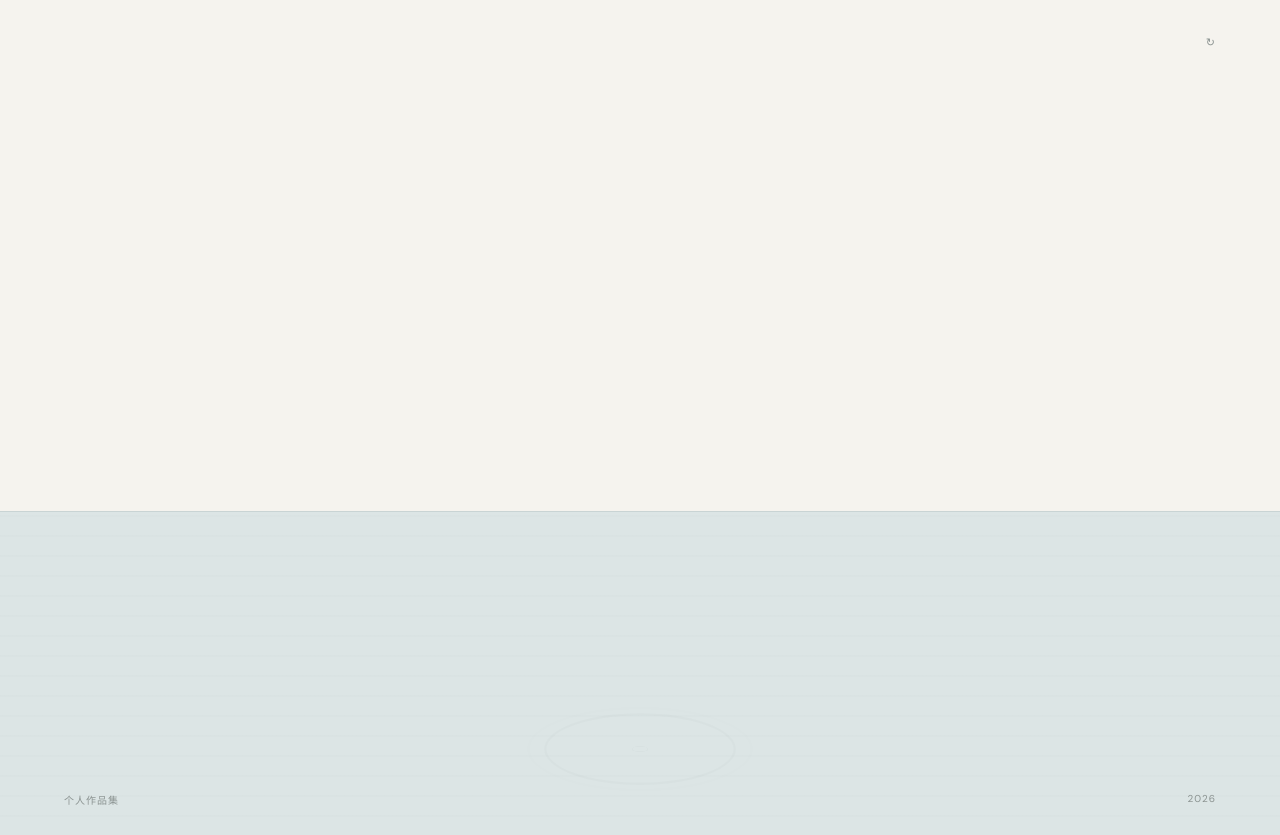
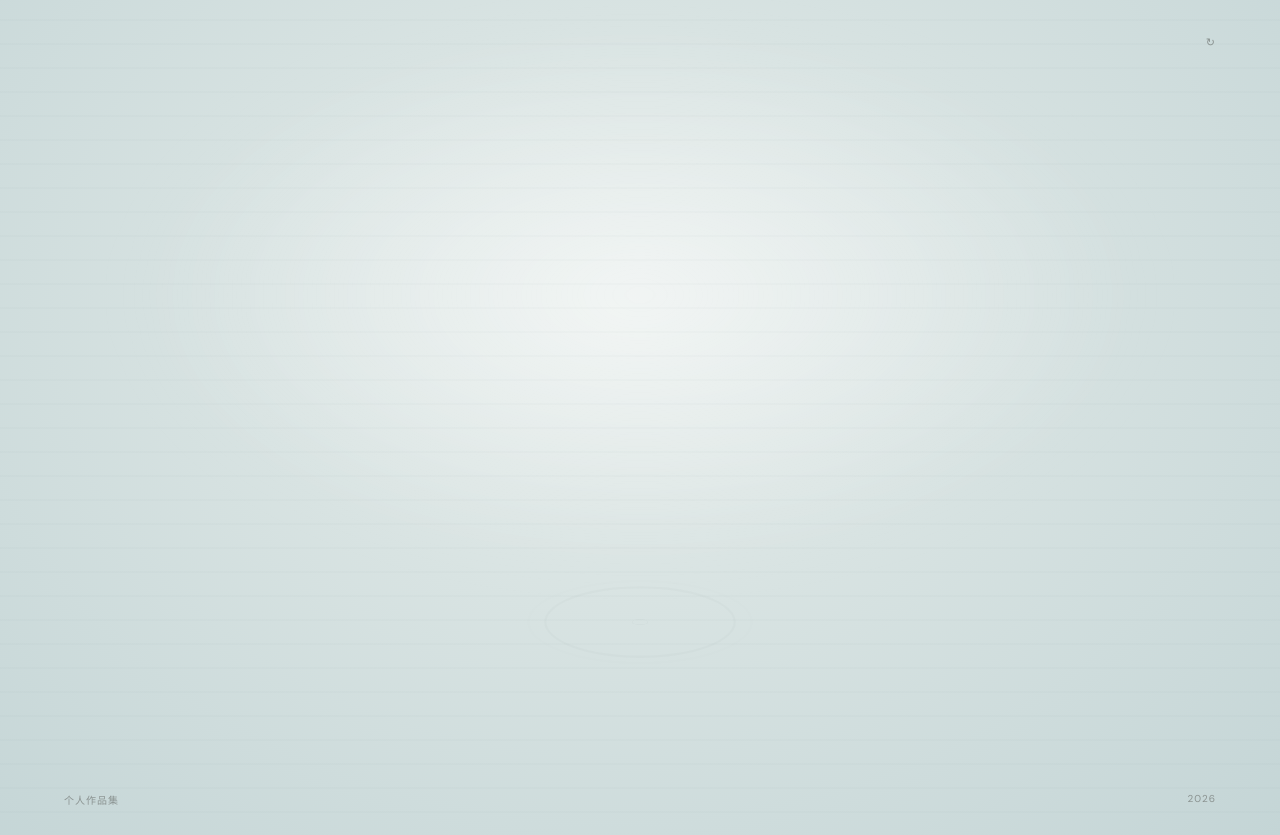
Before and after one commit to hereforreason33/portfolio-, a plain HTML site: page index.html in a window 1280 px wide. Shown: the part 65-900 px from the top of the page. Drawn offline with Linux system fonts and the light colour scheme.

Commit message:
Update index.html

```diff
--- a/index.html
+++ b/index.html
@@ -87,53 +87,66 @@ nav {
   background: var(--paper);
 }
 
-/* Water */
+
+/* Full-screen water */
 
 .water {
   position: absolute;
-  left: 0;
-  right: 0;
-  bottom: 0;
-  height: 36%;
-  background: var(--water);
+  inset: 0;
+  height: 100%;
+  width: 100%;
+  background:
+    radial-gradient(
+      ellipse at 48% 42%,
+      #e8eeec 0%,
+      #d8e3e2 40%,
+      #c4d5d6 100%
+    );
   overflow: hidden;
+  z-index: 1;
 }
+
+.water-texture {
+  position: absolute;
+  inset: 0;
+  opacity: 0.35;
+  background-image:
+    repeating-linear-gradient(
+      0deg,
+      transparent 0px,
+      transparent 22px,
+      rgba(75, 100, 105, 0.12) 23px,
+      transparent 24px
+    );
+}
+
+/* Soft light on water */
 
 .water::before {
   content: "";
   position: absolute;
-  top: 0;
-  left: 0;
-  width: 100%;
-  height: 1px;
-  background: rgba(70, 90, 90, 0.12);
+  width: 80%;
+  height: 60%;
+  left: 10%;
+  top: 10%;
+  background: radial-gradient(
+    ellipse,
+    rgba(255,255,255,0.45),
+    transparent 70%
+  );
+  filter: blur(30px);
 }
 
-/* Water texture */
 
-.water-texture {
-  position: absolute;
-  inset: 0;
-  opacity: 0.25;
-  background-image:
-    repeating-linear-gradient(
-      0deg,
-      transparent,
-      transparent 18px,
-      rgba(70, 90, 90, 0.12) 19px,
-      transparent 20px
-    );
-}
-
-/* Bird */
+/* Larger swallow */
 
 .bird {
   position: absolute;
-  width: 110px;
-  left: -150px;
+  width: 260px;
+  left: -300px;
   top: 40%;
   z-index: 5;
-  animation: fly 6s cubic-bezier(.25,.45,.35,1) forwards;
+  animation: fly 8s cubic-bezier(.25,.45,.35,1) forwards;
 }
 
 .bird svg {
@@ -144,30 +157,35 @@ nav {
 
 @keyframes fly {
   0% {
-    left: -150px;
-    top: 42%;
-    transform: rotate(-5deg) scale(.75);
+    left: -300px;
+    top: 65%;
+    transform: rotate(-8deg) scale(.65);
   }
 
-  25% {
-    top: 30%;
+  20% {
+    top: 45%;
     transform: rotate(3deg) scale(.9);
   }
 
-  55% {
-    top: 24%;
-    transform: rotate(-2deg) scale(1);
+  40% {
+    top: 28%;
+    transform: rotate(-4deg) scale(1.1);
+  }
+
+  60% {
+    top: 38%;
+    transform: rotate(4deg) scale(1.15);
   }
 
   80% {
-    top: 33%;
-    transform: rotate(3deg) scale(.95);
+    top: 22%;
+    transform: rotate(-3deg) scale(1.05);
   }
 
   100% {
-    left: 110%;
-    top: 38%;
-    transform: rotate(0deg) scale(.85);
+    left: 120%;
+    top: 35%;
+    transform: rotate(2deg) scale(.9);
   }
 }
 
```
